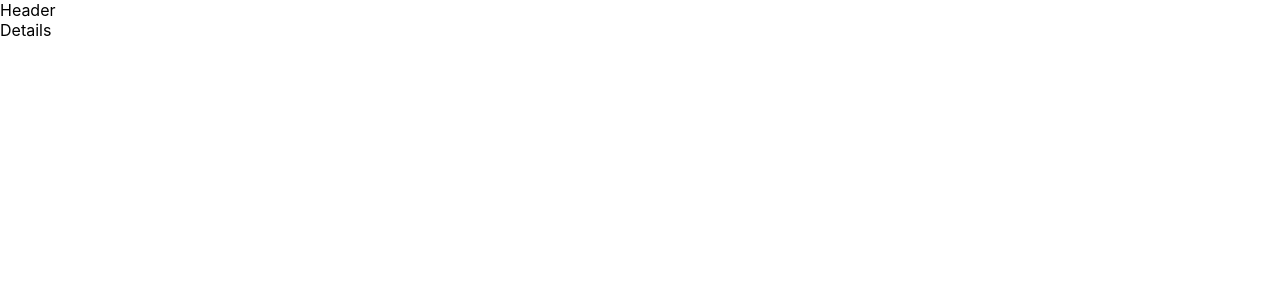
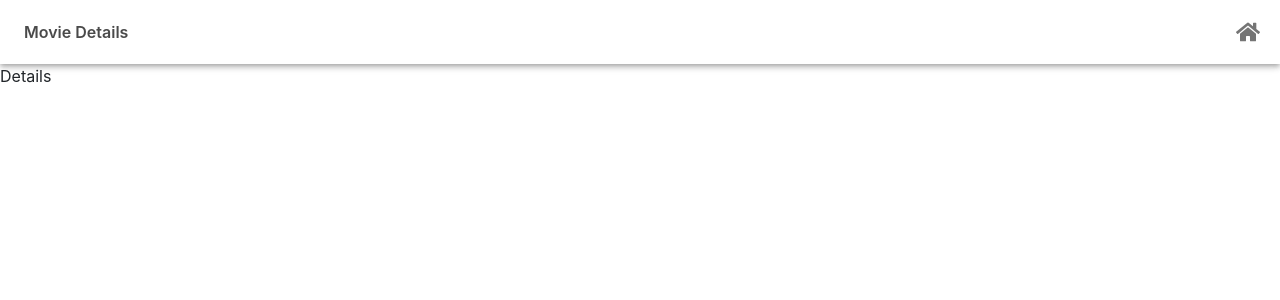
Before and after one commit to pauljinn/GSIV23_Aman_Soni, a React (Create React App) app in the folder moviebrowser/: page /details in a window 1280 px wide. Shown: the top 300 px of the page. Built offline with nearby package versions, Linux system fonts and the light colour scheme; the HTML template or start-up script is replaced by a standard one.

Commit message:
Dynamic header and revised test cases

```diff
--- a/moviebrowser/package.json
+++ b/moviebrowser/package.json
@@ -3,11 +3,16 @@
   "version": "0.1.0",
   "private": true,
   "dependencies": {
+    "@emotion/react": "^11.11.1",
+    "@emotion/styled": "^11.11.0",
+    "@mui/material": "^5.14.5",
     "@testing-library/jest-dom": "^5.17.0",
     "@testing-library/react": "^13.4.0",
     "@testing-library/user-event": "^13.5.0",
+    "bootstrap": "^5.3.1",
     "react": "^18.2.0",
     "react-dom": "^18.2.0",
+    "react-icons": "^4.10.1",
     "react-router-dom": "^6.15.0",
     "react-scripts": "5.0.1",
     "web-vitals": "^2.1.4"
--- a/moviebrowser/public/index.html
+++ b/moviebrowser/public/index.html
@@ -24,10 +24,11 @@
       work correctly both with client-side routing and a non-root public URL.
       Learn how to configure a non-root public URL by running `npm run build`.
     -->
+    <link href="https://cdn.jsdelivr.net/npm/bootstrap@5.3.1/dist/css/bootstrap.min.css" rel="stylesheet" integrity="sha384-4bw+/aepP/YC94hEpVNVgiZdgIC5+VKNBQNGCHeKRQN+PtmoHDEXuppvnDJzQIu9" crossorigin="anonymous">
     <title>React App</title>
   </head>
   <body>
-    <noscript>You need to enable JavaScript to run this app.</noscript>
+    <script src="https://cdn.jsdelivr.net/npm/bootstrap@5.3.1/dist/js/bootstrap.bundle.min.js" integrity="sha384-HwwvtgBNo3bZJJLYd8oVXjrBZt8cqVSpeBNS5n7C8IVInixGAoxmnlMuBnhbgrkm" crossorigin="anonymous"></script>
     <div id="root"></div>
     <!--
       This HTML file is a template.
--- a/moviebrowser/src/components/Header.js
+++ /dev/null
@@ -1,9 +0,0 @@
-import React from 'react'
-
-function Header() {
-  return (
-    <div>Header</div>
-  )
-}
-
-export default Header
--- /dev/null
+++ b/moviebrowser/src/components/Header/Header.css
@@ -0,0 +1,43 @@
+/* Header.css */
+.app-bar {
+  background-color: #ffff !important;
+}
+
+.toolbar {
+  display: flex;
+  justify-content: space-between;
+}
+
+.search {
+  flex: 1;
+  border-radius: 10px;
+  background-color: #dfdfdf !important;
+  margin-right: 50%;
+  height:35px;
+}
+
+.input {
+    padding: 0px !important;
+    margin-left: 1% !important;
+}
+
+.search-icon {
+    color: #9b9b9b;
+
+}
+
+.input {
+  width: 100%;
+  padding: 8px;
+  padding-left: 16px;
+}
+
+.icon-button {
+  color: #4a4a4a;
+}
+
+.detail {
+  color:  #4a4a4a;
+  font-weight: 600;
+  font-size: 16px;
+}
--- /dev/null
+++ b/moviebrowser/src/components/Header/Header.js
@@ -0,0 +1,48 @@
+import React, { useState } from "react";
+import { AppBar, Toolbar, InputBase, IconButton } from "@mui/material";
+import { FaHome, FaSearch } from "react-icons/fa";
+import { useLocation } from "react-router-dom";
+import "./Header.css"; // Import your custom CSS for styling
+
+function Header() {
+  const location = useLocation();
+  return (
+    <AppBar position="static" className="app-bar">
+      <Toolbar className="toolbar">
+        {location.pathname.includes("list") ? (
+          <SearchBar />
+        ) : (
+          <div className="detail">Movie Details</div>
+        )}
+        <IconButton edge="end" className="icon-button">
+          <FaHome />
+        </IconButton>
+      </Toolbar>
+    </AppBar>
+  );
+}
+
+function SearchBar() {
+  const [searchText, setSearchText] = useState("");
+
+  const handleSearchChange = (event) => {
+    setSearchText(event.target.value); // Update state with entered text
+  };
+  return (
+    <div className="search d-flex align-items-center">
+      <div className="search-icon ms-2">
+        <FaSearch />
+      </div>
+      <InputBase
+        placeholder="Search"
+        classes={{ input: "input" }}
+        inputProps={{ "aria-label": "search" }}
+        value={searchText}
+        onChange={handleSearchChange}
+        fullWidth
+      />
+    </div>
+  );
+}
+
+export default Header;
--- a/moviebrowser/src/components/Layout.js
+++ b/moviebrowser/src/components/Layout.js
@@ -1,10 +1,10 @@
 import React from "react";
-import Header from "./Header";
+import Header from "./Header/Header";
 import { Outlet } from "react-router-dom";
 
 function Layout() {
   return (
-    <div className="d-flex">
+    <div className="d-flex flex-column">
       <Header />
       <Outlet />
     </div>
```
Also changed, not shown: 2 other files (tests, documents, lock files or other folders).
